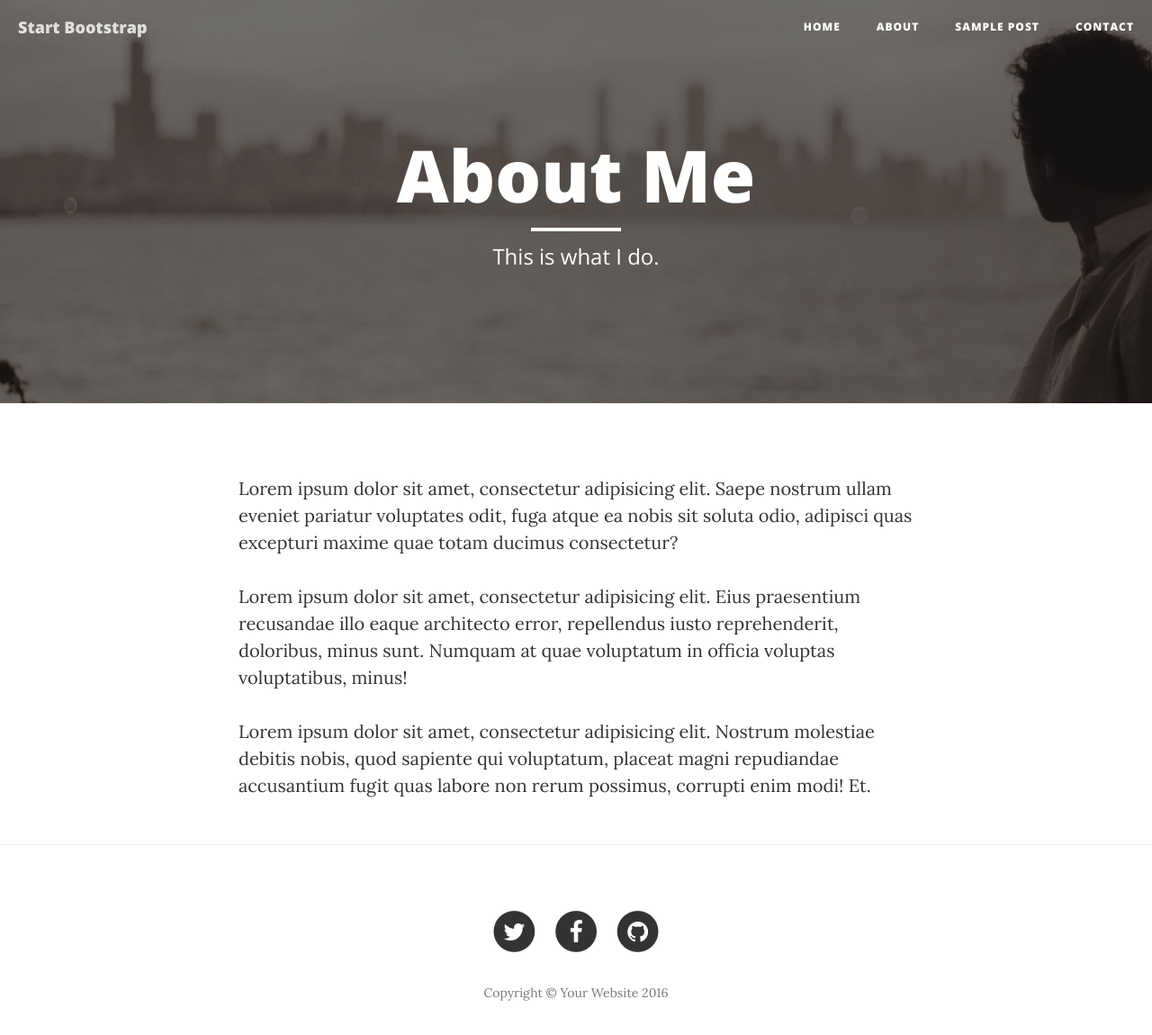
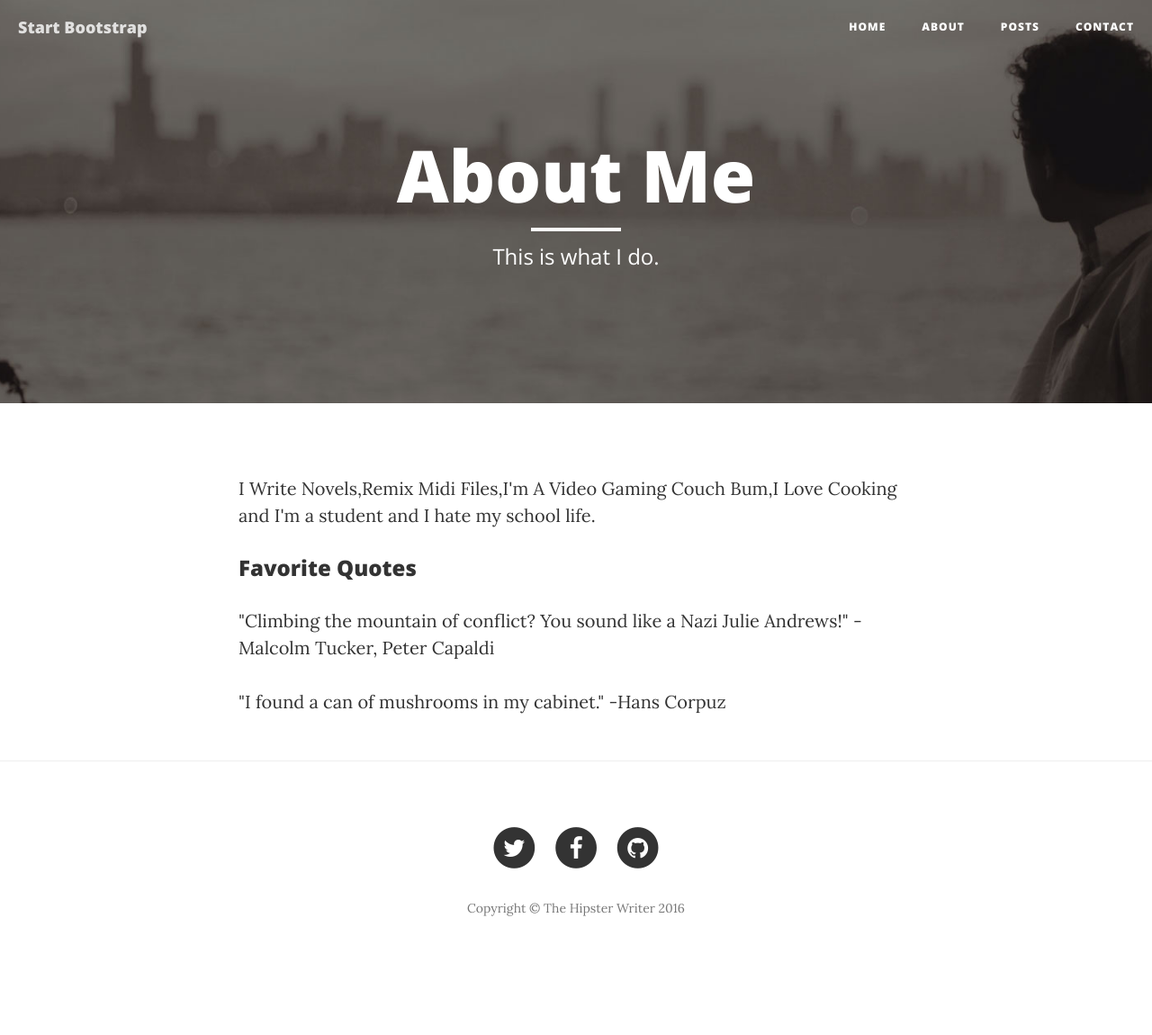
Before and after one commit to Alyssciel/Blog, a website: page about.html in a window 1280 px wide. Shown: the whole page at 90% size. After the commit the page ends 1085 px from the top, so only its background shows below. Drawn offline with nearby package versions, Linux system fonts and the light colour scheme.

Commit message:
Update about.html

```diff
--- a/about.html
+++ b/about.html
@@ -9,7 +9,7 @@
     <meta name="description" content="">
     <meta name="author" content="">
 
-    <title>Clean Blog - About</title>
+    <title>The Hipster Writer - About</title>
 
     <!-- Bootstrap Core CSS -->
     <link href="vendor/bootstrap/css/bootstrap.min.css" rel="stylesheet">
@@ -55,7 +55,7 @@
                         <a href="about.html">About</a>
                     </li>
                     <li>
-                        <a href="post.html">Sample Post</a>
+                        <a href="post.html">Posts</a>
                     </li>
                     <li>
                         <a href="contact.html">Contact</a>
@@ -87,9 +87,10 @@
     <div class="container">
         <div class="row">
             <div class="col-lg-8 col-lg-offset-2 col-md-10 col-md-offset-1">
-                <p>Lorem ipsum dolor sit amet, consectetur adipisicing elit. Saepe nostrum ullam eveniet pariatur voluptates odit, fuga atque ea nobis sit soluta odio, adipisci quas excepturi maxime quae totam ducimus consectetur?</p>
-                <p>Lorem ipsum dolor sit amet, consectetur adipisicing elit. Eius praesentium recusandae illo eaque architecto error, repellendus iusto reprehenderit, doloribus, minus sunt. Numquam at quae voluptatum in officia voluptas voluptatibus, minus!</p>
-                <p>Lorem ipsum dolor sit amet, consectetur adipisicing elit. Nostrum molestiae debitis nobis, quod sapiente qui voluptatum, placeat magni repudiandae accusantium fugit quas labore non rerum possimus, corrupti enim modi! Et.</p>
+                <p>I Write Novels,Remix Midi Files,I'm A Video Gaming Couch Bum,I Love Cooking and I'm a student and I hate my school life.</p>
+                <h3>Favorite Quotes</h3>
+                <p>"Climbing the mountain of conflict? You sound like a Nazi Julie Andrews!" - Malcolm Tucker, Peter Capaldi</p>
+                <p>"I found a can of mushrooms in my cabinet." -Hans Corpuz</p>
             </div>
         </div>
     </div>
@@ -127,7 +128,7 @@
                             </a>
                         </li>
                     </ul>
-                    <p class="copyright text-muted">Copyright &copy; Your Website 2016</p>
+                    <p class="copyright text-muted">Copyright &copy; The Hipster Writer 2016</p>
                 </div>
             </div>
         </div>
```
